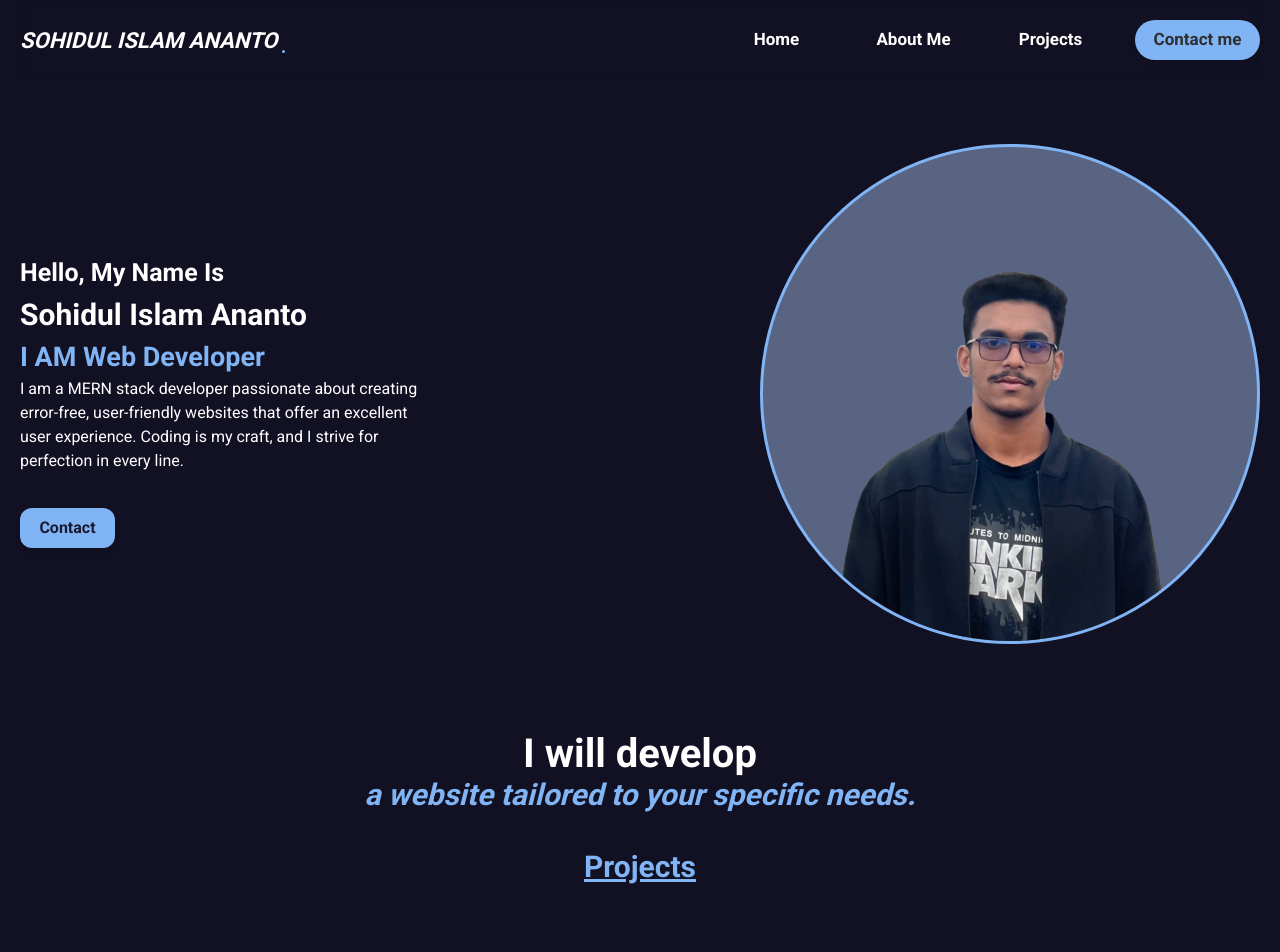
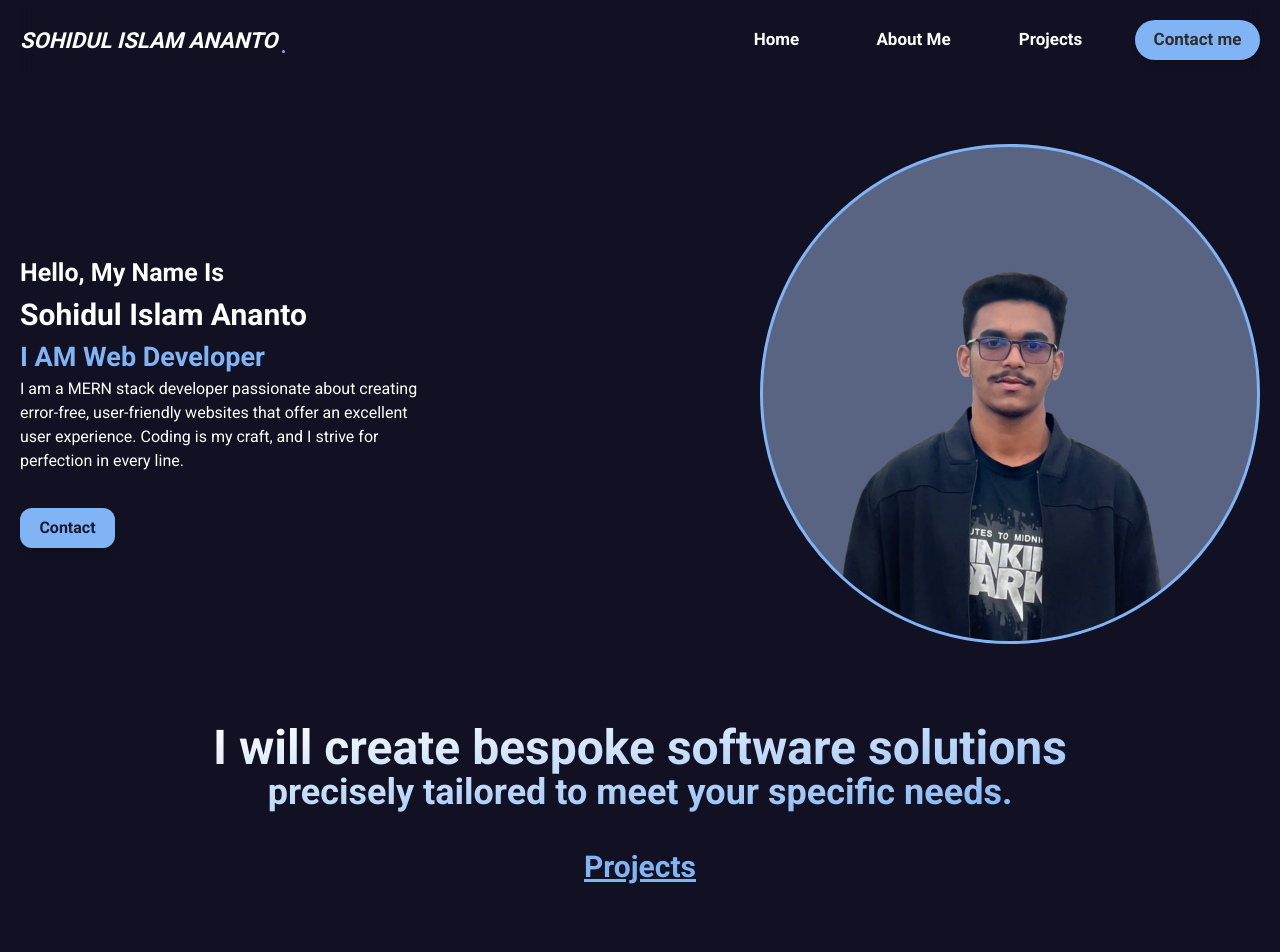
Before and after one commit to anonto42/sohiduldev, a Next.js app: page / in a window 1280 px wide. Shown: the top 952 px of the page. Built offline with nearby package versions, Linux system fonts and the light colour scheme; no server answers; the database is empty.

Commit message:
updated the context

```diff
--- a/src/components/ServicesInformation/Services.tsx
+++ b/src/components/ServicesInformation/Services.tsx
@@ -2,11 +2,11 @@ import React from 'react';
 
 const Services = () => {
   return (
-    <section className='h-[100px] w-full text-white'>
-        <div className='w-full flex justify-center mt-20 mb-[50px] text-center text-topr'>
-            <div>
-                <h1 className='text-[30px] md:text-[40px] font-bold'>I will develop</h1>
-                <h4 className='text-[25px] md:text-[30px] font-semibold italic text-highlighte -mt-3'>a website tailored to your specific needs.</h4>
+    <section className='h-[100px] w-full'>
+        <div className='w-full flex justify-center my-20 text-center text-topr'>
+            <div className=' bg-gradient-to-br from-white to-highlighte bg-clip-text text-transparent'>
+                <h1 className='text-2xl md:text-4xl lg:text-5xl font-bold'>I will create bespoke software solutions</h1>
+                <h4 className='text-2xl md:text-3xl lg:text-4xl font-semibold'>precisely tailored to meet your specific needs.</h4>
             </div>
         </div>
     </section>
```
